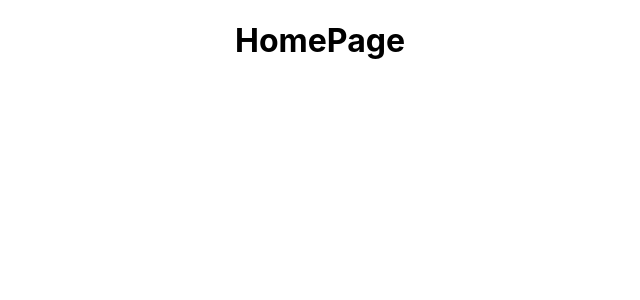
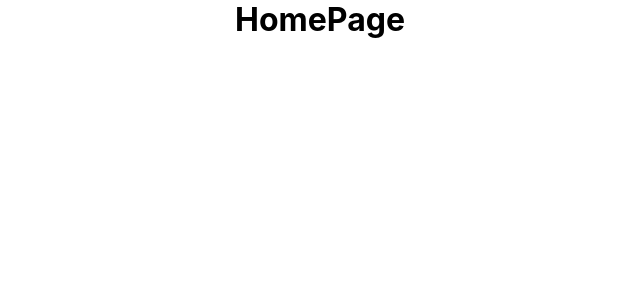
Before and after one commit to Amas9nine/toiber, a React (Create React App) app: page / in a window 1280 px wide. Shown: the top 300 px of the page, without its empty margins (320-960 px from the left). Built offline with nearby package versions, Linux system fonts and the light colour scheme.

Commit message:
feat: fix comment

```diff
--- a/src/App.css
+++ /dev/null
@@ -1,3 +0,0 @@
-.App {
-  text-align: center;
-}
--- a/src/App.js
+++ b/src/App.js
@@ -1,4 +1,4 @@
-import "./App.css";
+import "./App.scss";
 import { Route, Routes } from "react-router-dom";
 import HomePage from "./pages/HomePage";
 import Dashboard from "./pages/Dashboard";
--- /dev/null
+++ b/src/App.scss
@@ -0,0 +1,9 @@
+* {
+  margin: 0;
+  padding: 0;
+  box-sizing: border-box;
+}
+
+.App {
+  text-align: center;
+}
```
Also changed, not shown: src/index.js (+6 -6 lines), src/index.scss (renamed from src/index.css).
